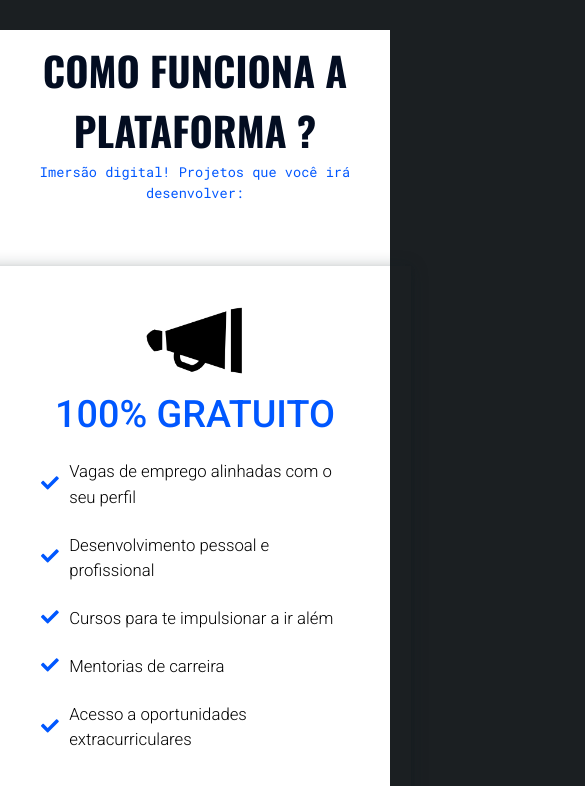
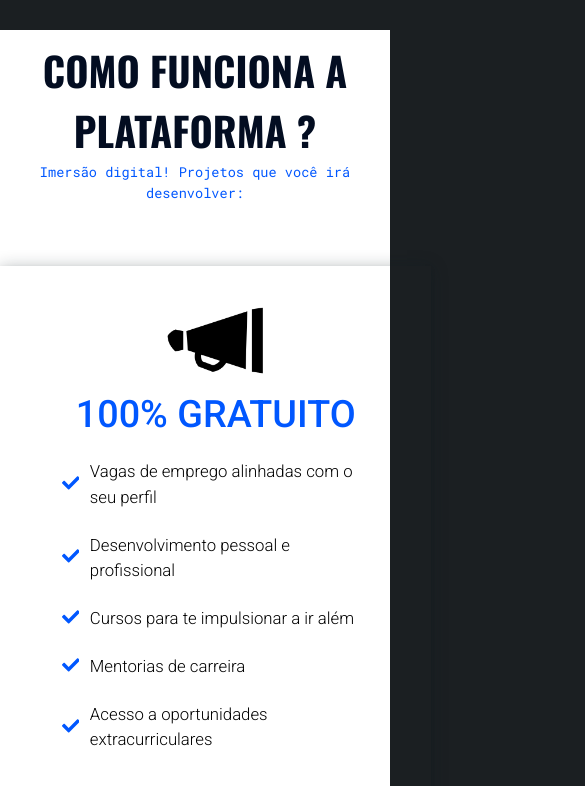
Before and after one commit to isabvictoriaps/trabalhaSampa, a React (Create React App) app: page / in a window 390 px wide. Shown: the part 6278-7064 px from the top of the page, 585 px wide, since content can reach past the window. Built offline with nearby package versions, Linux system fonts and the light colour scheme; a web font is replaced by a local one.

Commit message:
corrigindo responsividade

```diff
--- a/src/components/homeComponents/comoFunciona/ComoFunciona.css
+++ b/src/components/homeComponents/comoFunciona/ComoFunciona.css
@@ -39,7 +39,7 @@
     display: flex;
     justify-content: space-around;
     flex-wrap: wrap;
-    width: 1000px;
+    width: 100%;
     height: 700px;
     margin-top: 6rem;
 }
```
